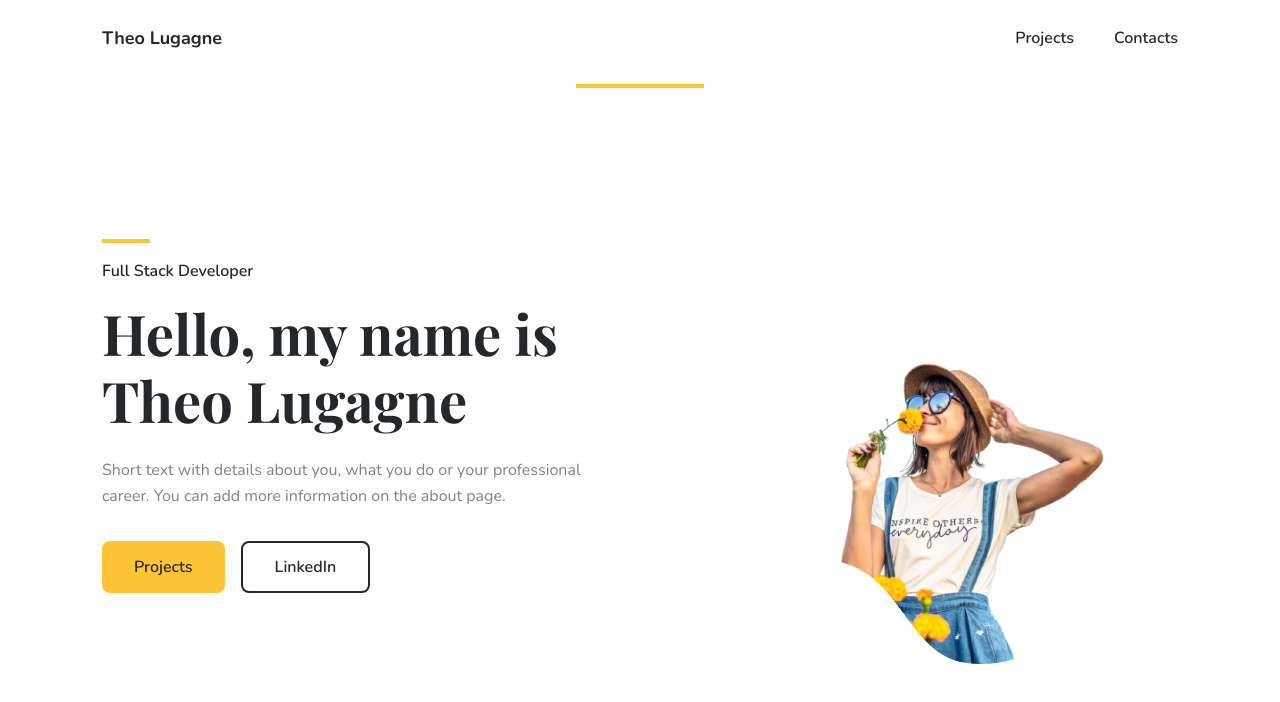
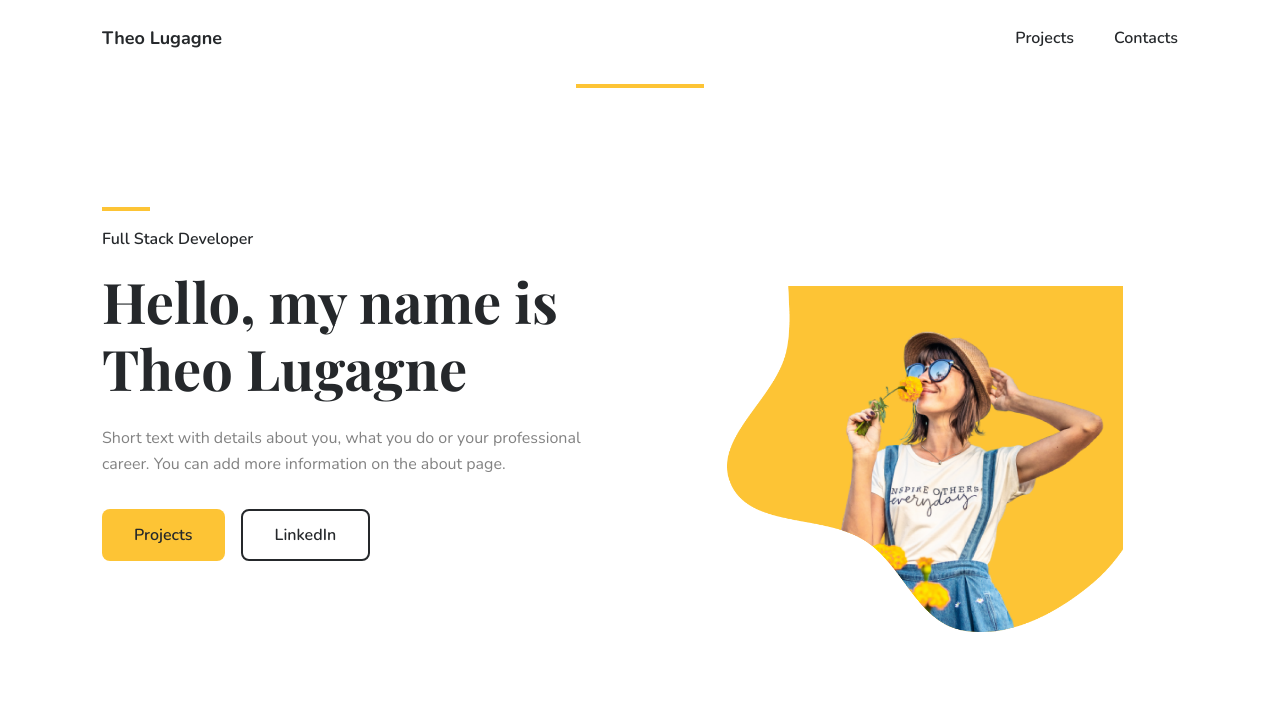
Before and after one commit to TheoLugagne/portfolio-react, a React (Create React App) app: page / in a window 1280 px wide. Shown: the top 702 px of the page. Built offline with nearby package versions, Linux system fonts and the light colour scheme.

Commit message:
add blob for image

```diff
--- a/src/components/Hero/Hero.jsx
+++ b/src/components/Hero/Hero.jsx
@@ -1,6 +1,7 @@
 import Container from '../layout/Container';
 import Button from '../ui/Button';
 import { site } from '../../data/site';
+import HeroBlob from './HeroBlob';
 
 export default function Hero() {
   const { hero } = site;
@@ -9,7 +10,7 @@ export default function Hero() {
     <section
       id="hero"
       aria-labelledby="hero-heading"
-      className="bg-white py-12 md:py-16 lg:py-20"
+      className="bg-white py-4 md:py-8 lg:py-12"
     >
       <Container>
         <div className="flex flex-col items-center gap-10 lg:flex-row lg:items-center lg:gap-16">
@@ -41,9 +42,9 @@ export default function Hero() {
               </Button>
             </div>
           </div>
-
           <div className="relative mx-auto w-full max-w-md flex-shrink-0 lg:mx-0 lg:max-w-none lg:flex-1">
             <div className="relative mx-auto aspect-[396/496] w-full max-w-[396px]">
+              <HeroBlob />
               <img
                 src={'/assets/images/hero.png'}
                 alt="Madelyn Torff, UI/UX designer, smiling with a yellow flower"
--- /dev/null
+++ b/src/components/Hero/HeroBlob.jsx
@@ -0,0 +1,7 @@
+export default function HeroBlob() {
+  return (
+    <div className="absolute right-0 bottom-0">
+      <img src="/assets/images/yellow-bg.png" alt="Hero Blob" />
+    </div>
+  );
+}
```
Also changed, not shown: public/assets/images/yellow-bg.png (added).
